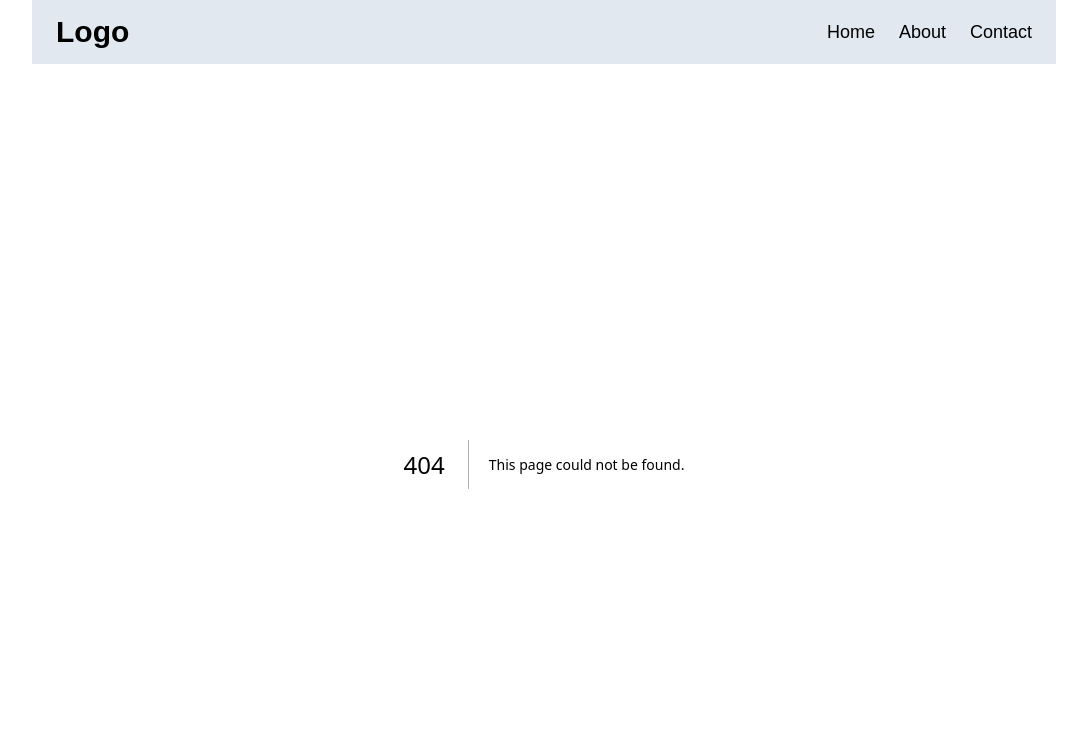
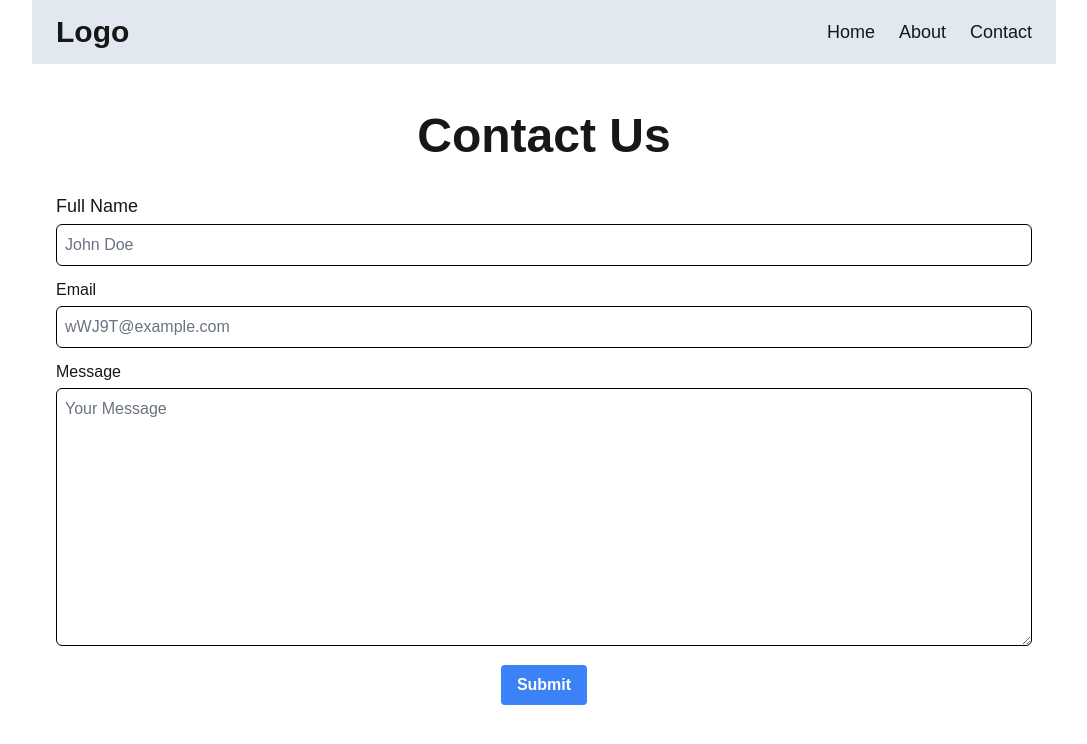
Before and after one commit to nadeemsangrasi/milestone-2-assignment-1, a Next.js app: page /contact in a window 1280 px wide. Before the commit this address had no page. Shown: the top 744 px of the page, without its empty margins (96-1183 px from the left). Built offline with nearby package versions, Linux system fonts and the light colour scheme.

Commit message:
add contact page

```diff
--- /dev/null
+++ b/src/app/contact/page.tsx
@@ -0,0 +1,54 @@
+import Wrapper from "@/components/shared/Wrapper";
+import React from "react";
+
+const ContactPage = () => {
+  return (
+    <Wrapper>
+      <div>
+        <h1 className="text-3xl sm:text-5xl font-bold text-center">
+          Contact Us
+        </h1>
+        <div className="my-8">
+          <form action="#" className="space-y-3">
+            <div className="space-y-1">
+              <label htmlFor="FullName" className="block text-lg">
+                Full Name
+              </label>
+              <input
+                type="text"
+                id="Full Name"
+                placeholder="John Doe"
+                className="border border-black placeholder:text-gray-500  w-full p-2 rounded-md"
+              />
+            </div>
+            <div className="space-y-1">
+              <label htmlFor="Email">Email</label>
+              <input
+                type="email"
+                id="Email"
+                placeholder="wWJ9T@example.com"
+                className="border border-black placeholder:text-gray-500  w-full p-2 rounded-md"
+              />
+            </div>
+            <div className="space-y-1">
+              <label htmlFor="Message">Message</label>
+              <textarea
+                name="Message"
+                id="Message"
+                cols={30}
+                rows={10}
+                placeholder="Your Message"
+                className="border border-black placeholder:text-gray-500  w-full p-2 rounded-md"
+              ></textarea>
+            </div>
+            <button className="bg-blue-500 hover:bg-blue-700 text-white font-bold py-2 px-4 rounded mx-auto block">
+              Submit
+            </button>
+          </form>
+        </div>
+      </div>
+    </Wrapper>
+  );
+};
+
+export default ContactPage;
```
